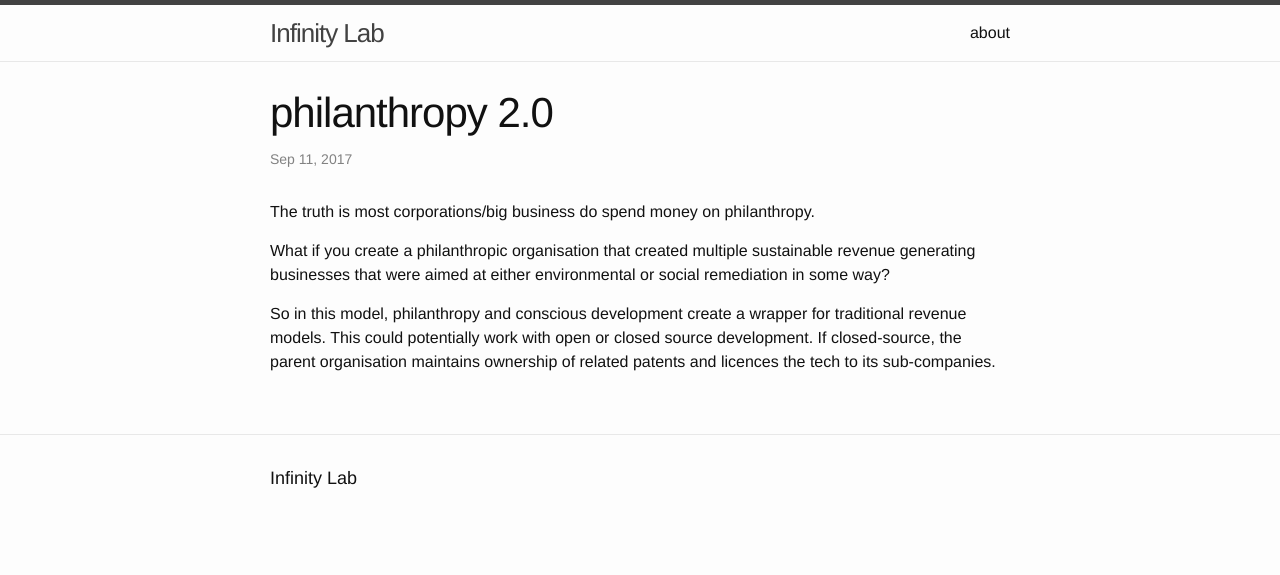
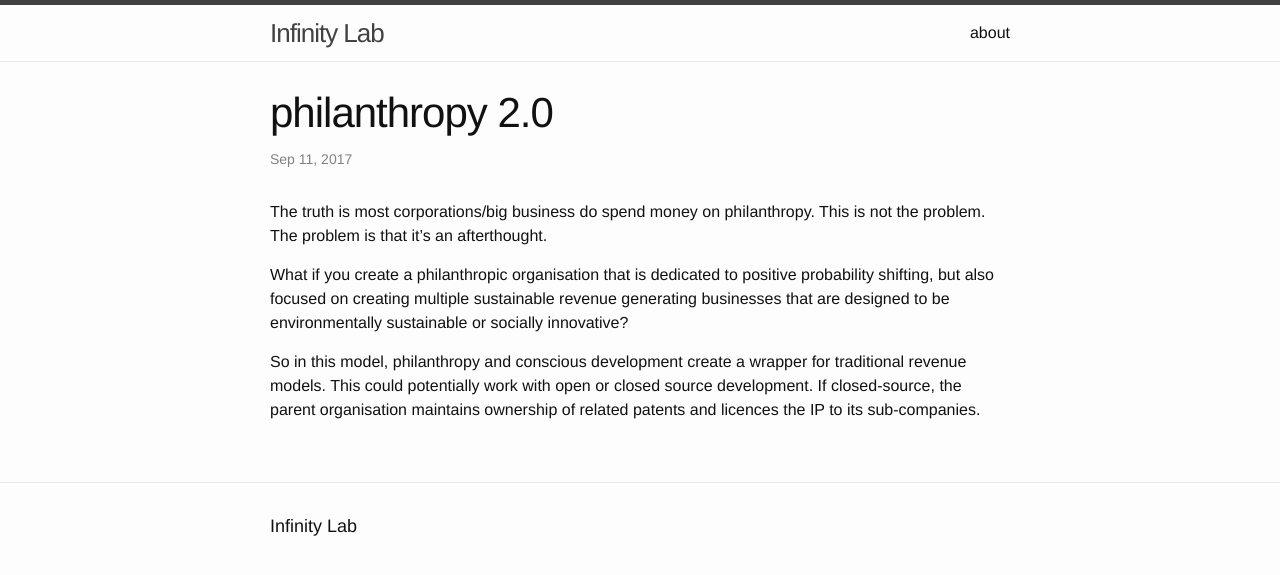
Before and after one commit to xonedev/00, a Jekyll site: the page built from _posts/2017-09-11-philanthropy-2-dot-0.markdown, in a window 1280 px wide. Shown: the top 575 px of the page. Built offline with Jekyll 4.4.1, drawn with Linux system fonts in a browser that asks for light colours.

Commit message:
Updated Philanthropy 2 Dot 0

```diff
--- a/_posts/2017-09-11-philanthropy-2-dot-0.markdown
+++ b/_posts/2017-09-11-philanthropy-2-dot-0.markdown
@@ -13,8 +13,8 @@ tags:
 - patent
 ---
 
-The truth is most corporations/big business do spend money on philanthropy.
+The truth is most corporations/big business do spend money on philanthropy. This is not the problem. The problem is that it's an afterthought.
 
-What if you create a philanthropic organisation that created multiple sustainable revenue generating businesses that were aimed at either environmental or social remediation in some way?
+What if you create a philanthropic organisation that is dedicated to positive probability shifting, but also focused on creating multiple sustainable revenue generating businesses that are designed to be environmentally sustainable or socially innovative?
 
-So in this model, philanthropy and conscious development create a wrapper for traditional revenue models. This could potentially work with open or closed source development. If closed-source, the parent organisation maintains ownership of related patents and licences the tech to its sub-companies.
+So in this model, philanthropy and conscious development create a wrapper for traditional revenue models. This could potentially work with open or closed source development. If closed-source, the parent organisation maintains ownership of related patents and licences the IP to its sub-companies.
```
